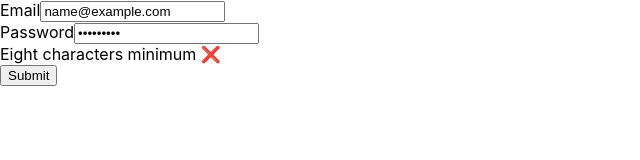
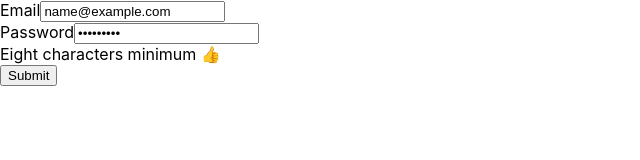
Before and after one commit to jmLei/notes, a React (Create React App) app in the folder frontend/: page / in a window 1280 px wide. Both pictures are taken after typing "name@example.com", "Sample123" into the empty fields and a click on the input "Submit". Shown: the top 160 px of the page, without its empty margins (0-640 px from the left). Built offline with nearby package versions, Linux system fonts and the light colour scheme.

Commit message:
working on password validation

```diff
--- a/frontend/src/components/SignUpForm.tsx
+++ b/frontend/src/components/SignUpForm.tsx
@@ -3,6 +3,17 @@ import React, {useState} from "react";
 const SignUpForm = () => {
     const [email, setEmail] = useState("");
     const [password, setPassword] = useState("");
+    const [isPasswordLongEnough, setIsPasswordLongEnough] = useState(false);
+
+    const [isPasswordValid, setIsPasswordValid] = useState(
+        {
+            "minEightChar" : false,
+            "oneLowerCaseChar" : false,
+            "oneUpperCaseChar" : false,
+            "oneNumber" : false,
+            "oneSpecialChar" : false
+        }
+    );
 
     const onEmailChange = (event:React.ChangeEvent<HTMLInputElement>) => {
         setEmail(event.target.value);
@@ -10,16 +21,14 @@ const SignUpForm = () => {
 
     const onPasswordChange = (event:React.ChangeEvent<HTMLInputElement>) => {
         setPassword(event.target.value);
+        (event.target.value.length >= 8) ? setIsPasswordLongEnough(true) : setIsPasswordLongEnough(false);
+
     };
 
     const onSubmitHandler = (event:React.FormEvent<HTMLFormElement>) => {
         console.log("Email = " + email);
         console.log("Password = " + password);
         event.preventDefault();
-    };
-
-    const isPasswordLongEnough = (password:string) => {
-        return (password.length < 8);
     };
 
     return(
@@ -43,7 +52,11 @@ const SignUpForm = () => {
                 </div>
                 <div>
                     Eight characters minimum
-                    <span aria-label="cross mark" role="img"> ❌</span>
+                    {
+                        isPasswordLongEnough ?
+                            <span aria-label="check mark" role="img"> 👍</span> :
+                            <span aria-label="cross mark" role="img"> ❌</span>
+                    }
                 </div>
                 <input type="submit" value="Submit"/>
             </form>
```
Also changed, not shown: frontend/src/components/PasswordLengthValidator.tsx (deleted).
